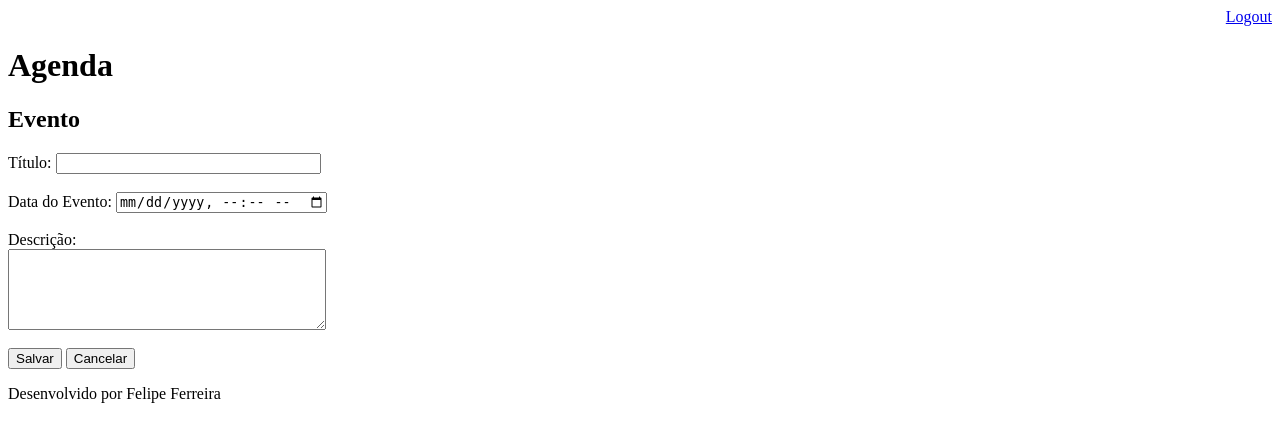
After one commit to felipero95/agenda, a Django app: page /agenda/evento/ in a window 1280 px wide. The commit adds this page. Shown: the top 442 px of the page. Run offline with Django 3.2, Linux system fonts and the light colour scheme; a user stored in the database is signed in.

Commit message:
Incluido template para inserção de eventos das agenda. Incluido gitignore para arquivos compilados

```diff
--- a/agenda/urls.py
+++ b/agenda/urls.py
@@ -21,6 +21,8 @@ from django.views.generic import RedirectView
 urlpatterns = [
     path('admin/', admin.site.urls),
     path('agenda/', views.lista_eventos),
+    path('agenda/evento/', views.evento),
+    path('agenda/evento/submit', views.submit_evento),
     path('', RedirectView.as_view(url='/agenda/')),
     path('login/', views.login_user),
     path('login/submit', views.submit_login),
--- a/core/views.py
+++ b/core/views.py
@@ -31,3 +31,20 @@ def lista_eventos (request):
     evento = Evento.objects.filter(usuario=usuario)
     dados = {'eventos': evento}
     return render(request, 'agenda.html', dados)
+
+@login_required(login_url='/login/')
+def evento(request):
+    return render(request, 'evento.html')
+
+@login_required(login_url='/login/')
+def submit_evento(request):
+    if request.POST:
+        titulo = request.POST.get('titulo')
+        data_evento = request.POST.get('data_evento')
+        descricao = request.POST.get('descricao')
+        usuario = request.user
+        Evento.objects.create(titulo=titulo,
+                                data_evento=data_evento,
+                                descricao=descricao,
+                                usuario=usuario)
+    return redirect('/')
--- a/templates/agenda.html
+++ b/templates/agenda.html
@@ -2,8 +2,10 @@
 
 {% block content %}
     <h2>Agendamentos</h2>
-
-    <ul>
+    <a href="evento/">
+        <button type="button">Novo Evento</button>
+    </a>
+    <ul style="font-size: 20px">
     {% for evento in eventos %}
         <li>{{ evento.titulo }} - {{ evento.get_data_evento }}</li>
     {% endfor %}
--- /dev/null
+++ b/templates/evento.html
@@ -0,0 +1,22 @@
+{% extends "model-page.html" %}
+
+{% block content %}
+    <h2>Evento</h2>
+    <form action="submit" method="POST">{% csrf_token %}
+        <label>Título: </label>
+        <input type="text" name="titulo" size="30">
+        <br><br>
+        <label>Data do Evento: </label>
+        <input type="datetime-local" name="data_evento">
+        <br><br>
+        <label>Descrição: </label>
+        <br>
+        <textarea name="descricao" cols="37" rows="5"></textarea>
+        <br><br>
+        <button type="submit">Salvar</button>
+        <a href="/">
+            <button type="button">Cancelar</button>
+        </a>
+    </form>
+
+{% endblock%}
```
Also changed, not shown: db.sqlite3, 1 other file.
